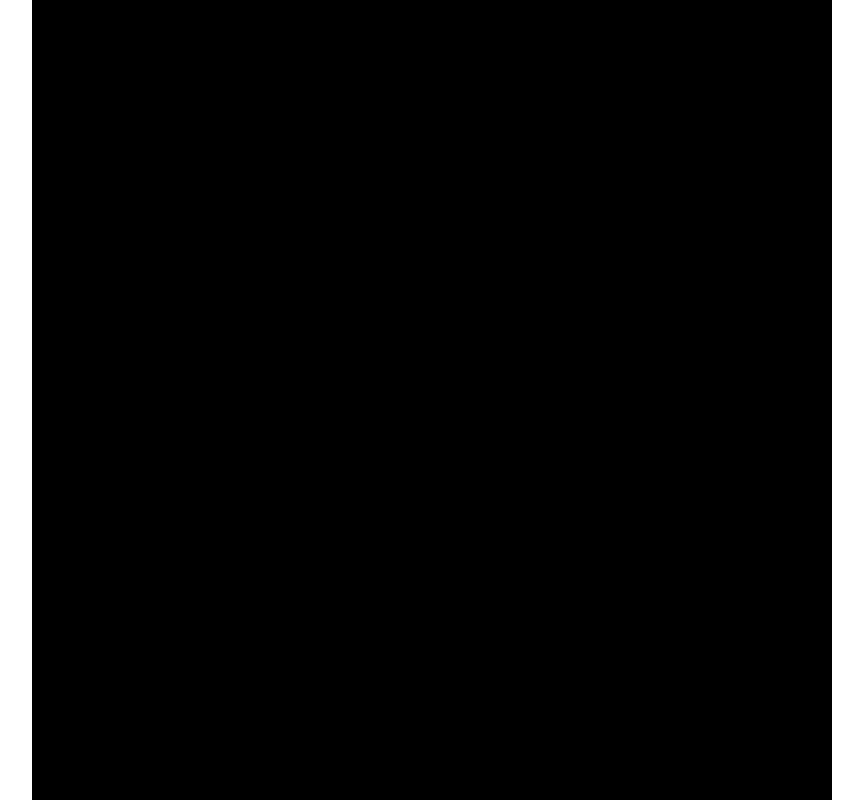
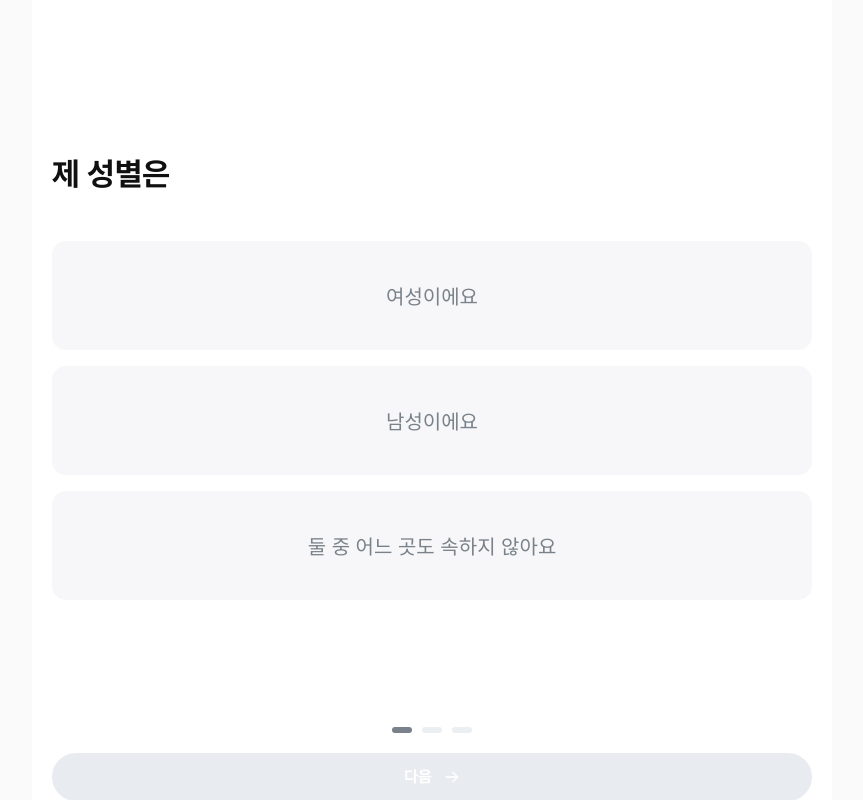
Before and after one commit to brianyun/dr-friend-web, a Next.js app: page /onboarding/gender in a window 1280 px wide. Shown: the whole page, without its empty margins (208-1071 px from the left). Built offline with nearby package versions, Linux system fonts and the light colour scheme.

Commit message:
feat: Onboarding 컴포넌트 생성, gender 화면 개발 완료

```diff
--- a/common/styles/palette.ts
+++ b/common/styles/palette.ts
@@ -3,6 +3,7 @@ export const brand = {
 	light: '#ADB1B5',
 	main: '#F04C4C',
 	dark: '#242526',
+	black: '#101010',
 	primary: '#0057FF',
 };
 
--- a/components/common/Layout.tsx
+++ b/components/common/Layout.tsx
@@ -7,9 +7,24 @@ interface LayoutProps {
 }
 
 export const Layout: React.FC<LayoutProps> = ({ childComponent }) => {
-	return <Div>{childComponent}</Div>;
+	return (
+		<Wrapper>
+			<Div>{childComponent}</Div>
+		</Wrapper>
+	);
 };
 
+const Wrapper = styled.div`
+	display: flex;
+	position: relative;
+	flex-direction: column;
+	background-color: #fafafa;
+	height: 100vh;
+	width: 100vw;
+
+	overflow-x: hidden;
+	overflow-y: hidden;
+`;
 const Div = styled.div`
 	display: flex;
 	position: relative;
--- /dev/null
+++ b/components/onboarding/OnboardingHeaderContainer.tsx
@@ -0,0 +1,54 @@
+import React from 'react';
+import styled from 'styled-components';
+import { useRouter } from 'next/router';
+
+type Props = {
+	isVisible?: boolean;
+	backButtonDestination?: string;
+};
+
+export const OnboardingHeaderContainer: React.FC<Props> = ({
+	isVisible,
+	backButtonDestination,
+}) => {
+	const router = useRouter();
+
+	return (
+		<Div>
+			{isVisible ? (
+				<BackButton onClick={() => router.push(`/${backButtonDestination}`)}>
+					<Logo src={'/onboarding_back.svg'} alt="" />
+				</BackButton>
+			) : (
+				<Empty />
+			)}
+		</Div>
+	);
+};
+
+const Div = styled.div`
+	display: flex;
+	flex-direction: column;
+	justify-content: center;
+	align-items: flex-start;
+	width: 100%;
+	height: 3.5rem;
+`;
+const BackButton = styled.div`
+	display: flex;
+	width: 3.5rem;
+	height: 3.5rem;
+	justify-content: center;
+	align-items: center;
+	cursor: pointer;
+	outline: none;
+`;
+const Logo = styled.img`
+	width: 1.5rem;
+	height: 1.5rem;
+	object-fit: contain;
+`;
+const Empty = styled.div`
+	width: 3.5rem;
+	height: 3.5rem;
+`;
--- /dev/null
+++ b/components/onboarding/OnboardingProgressBar.tsx
@@ -0,0 +1,47 @@
+import React from 'react';
+import styled from 'styled-components';
+import { palette } from 'common/styles';
+
+type Props = {
+	current: number;
+	total: number;
+};
+
+export const OnboardingProgressBar: React.FC<Props> = ({ current, total }) => {
+	const filledBoxes = new Array(current).fill(null);
+	const unfilledBoxes = new Array(total - current).fill(null);
+
+	return (
+		<Div>
+			{filledBoxes.map((_, index) => (
+				<Filled key={index} />
+			))}
+			{unfilledBoxes.map((_, index) => (
+				<Unfilled key={index} />
+			))}
+		</Div>
+	);
+};
+
+const Div = styled.div`
+	display: flex;
+	flex-direction: row;
+	width: 100%;
+	height: 6px;
+	margin: 20px auto;
+	justify-content: center;
+	align-items: center;
+`;
+const Box = styled.div`
+	display: flex;
+	width: 20px;
+	height: 6px;
+	margin: 0 5px;
+	border-radius: 3px;
+`;
+const Filled = styled(Box)`
+	background-color: #79828a;
+`;
+const Unfilled = styled(Box)`
+	background-color: #ebeff1;
+`;
--- /dev/null
+++ b/components/onboarding/OnboardingSubmitContainer.tsx
@@ -0,0 +1,82 @@
+import React from 'react';
+import styled from 'styled-components';
+import { palette } from 'common/styles';
+import { useRouter } from 'next/router';
+
+type Props = {
+	isSkipVisible?: boolean;
+	isActive?: boolean;
+	nextButtonDestination?: string;
+};
+
+export const OnboardingSubmitContainer: React.FC<Props> = ({
+	isSkipVisible,
+	isActive,
+	nextButtonDestination,
+}) => {
+	const router = useRouter();
+
+	return (
+		<Div>
+			<OnboardingSubmitButton
+				isActive={isActive}
+				onClick={() => router.push(`/${nextButtonDestination}`)}
+			>
+				<p>다음</p>
+				<img src={'/onboarding_next.svg'} alt="" />
+			</OnboardingSubmitButton>
+			<SkipButton
+				isSkipVisible={isSkipVisible}
+				onClick={() => router.push(`/${nextButtonDestination}`)}
+			>
+				건너뛰기
+			</SkipButton>
+		</Div>
+	);
+};
+
+const Div = styled.div`
+	display: flex;
+	flex-direction: column;
+	width: 100%;
+	height: 100%;
+`;
+const OnboardingSubmitButton = styled.button<{ isActive: boolean }>`
+	display: flex;
+	width: calc(100% - 2.5rem);
+	height: 3rem;
+	justify-content: center;
+	align-items: center;
+	padding: 10px 20px;
+	margin: 0 auto;
+
+	align-self: stretch;
+	border: none;
+	cursor: pointer;
+	outline: none;
+	border-radius: 2.25rem;
+	background-color: ${(props) =>
+		props.isActive ? palette.brand.primary : '#E8ECF0'};
+
+	p {
+		color: #fff;
+		text-align: center;
+		font-family: Pretendard;
+		font-size: 1rem;
+		font-weight: 700;
+		margin-right: 0.75rem;
+	}
+
+	img {
+		width: 1rem;
+		height: 1rem;
+	}
+`;
+const SkipButton = styled.button<{ isSkipVisible: boolean }>`
+	display: ${(props) => (props.isSkipVisible ? 'flex' : 'none')};
+	color: #79828a;
+	text-align: center;
+	font-size: 15px;
+	font-weight: 700;
+	text-decoration-line: underline;
+`;
--- /dev/null
+++ b/components/onboarding/OnboardingTitleContainer.tsx
@@ -0,0 +1,28 @@
+import React from 'react';
+import styled from 'styled-components';
+import { palette } from 'common/styles';
+
+type Props = {
+	title: string;
+};
+
+export const OnboardingTitleContainer: React.FC<Props> = ({ title }) => {
+	return (
+		<Div>
+			<TitleText>{title}</TitleText>
+		</Div>
+	);
+};
+
+const Div = styled.div`
+	display: flex;
+	flex-direction: column;
+	width: calc(100% - 2.5rem);
+	margin: 6.2rem auto 2.5rem auto;
+`;
+const TitleText = styled.h1`
+	color: ${palette.brand.black};
+	font-family: Pretendard;
+	font-size: 2rem;
+	font-weight: 700;
+`;
--- /dev/null
+++ b/components/onboarding/index.ts
@@ -0,0 +1,4 @@
+export * from './OnboardingHeaderContainer';
+export * from './OnboardingTitleContainer';
+export * from './OnboardingSubmitContainer';
+export * from './OnboardingProgressBar';
--- a/pages/onboarding/gender.tsx
+++ b/pages/onboarding/gender.tsx
@@ -1,19 +1,89 @@
 import React, { useState, useEffect } from 'react';
 import styled from 'styled-components';
-import { palette } from 'common/styles';
+import { BottomButton, palette } from 'common/styles';
+import {
+	OnboardingHeaderContainer,
+	OnboardingProgressBar,
+	OnboardingSubmitContainer,
+	OnboardingTitleContainer,
+} from 'components/onboarding';
 
 export const gender = () => {
-	return <Div>hello, world</Div>;
+	const [gender, setGender] = useState<string>('');
+
+	const genderOptions = [
+		{ buttonText: '여성이에요', value: 'female' },
+		{ buttonText: '남성이에요', value: 'male' },
+		{ buttonText: '둘 중 어느 곳도 속하지 않아요', value: 'unknown' },
+	];
+
+	const handleToggleGender = (value: string) => {
+		if (gender == value) setGender('');
+		else setGender(value);
+	};
+
+	return (
+		<Div>
+			<OnboardingHeaderContainer
+				isVisible={gender !== ''}
+				backButtonDestination=""
+			/>
+			<OnboardingTitleContainer title={'제 성별은'} />
+			<ContentContainer>
+				{genderOptions.map((option) => (
+					<GenderButton
+						isSelected={gender == option.value}
+						onClick={() => handleToggleGender(option.value)}
+					>
+						{option.buttonText}
+					</GenderButton>
+				))}
+			</ContentContainer>
+			<OnboardingProgressBar current={1} total={3} />
+			<OnboardingSubmitContainer
+				isSkipVisible={false}
+				isActive={gender !== ''}
+				nextButtonDestination="onboarding/age"
+			/>
+		</Div>
+	);
 };
 
 export default gender;
 
-export const Div = styled.div`
+const Div = styled.div`
 	display: flex;
 	flex-direction: column;
-	width: 100vw;
+	width: 100%;
 	height: 100vh;
 	justify-content: center;
 	align-items: center;
-	background-color: black;
+	background-color: white;
 `;
+const ContentContainer = styled.div`
+	display: flex;
+	flex-direction: column;
+	height: 100%;
+	width: 100%;
+	margin-bottom: 6.2rem;
+`;
+const GenderButton = styled.button<{ isSelected: boolean }>`
+	display: flex;
+	flex-direction: column;
+	justify-content: center;
+	align-items: center;
+	width: calc(100% - 2.5rem);
+	padding: 2.5rem 0;
+	margin: 8px auto;
+
+	border: none;
+	border-radius: 14px;
+	outline: none;
+	cursor: pointer;
+	background-color: ${(props) =>
+		props.isSelected ? palette.brand.primary : '#F7F7F9'};
+
+	color: ${(props) => (props.isSelected ? '#fff' : '#79828A')};
+	font-size: 1.25rem;
+	font-weight: 500;
+`;
```
Also changed, not shown: pages/index.tsx (+2 -7 lines), public/onboarding_back.svg (added), public/onboarding_next.svg (added).
